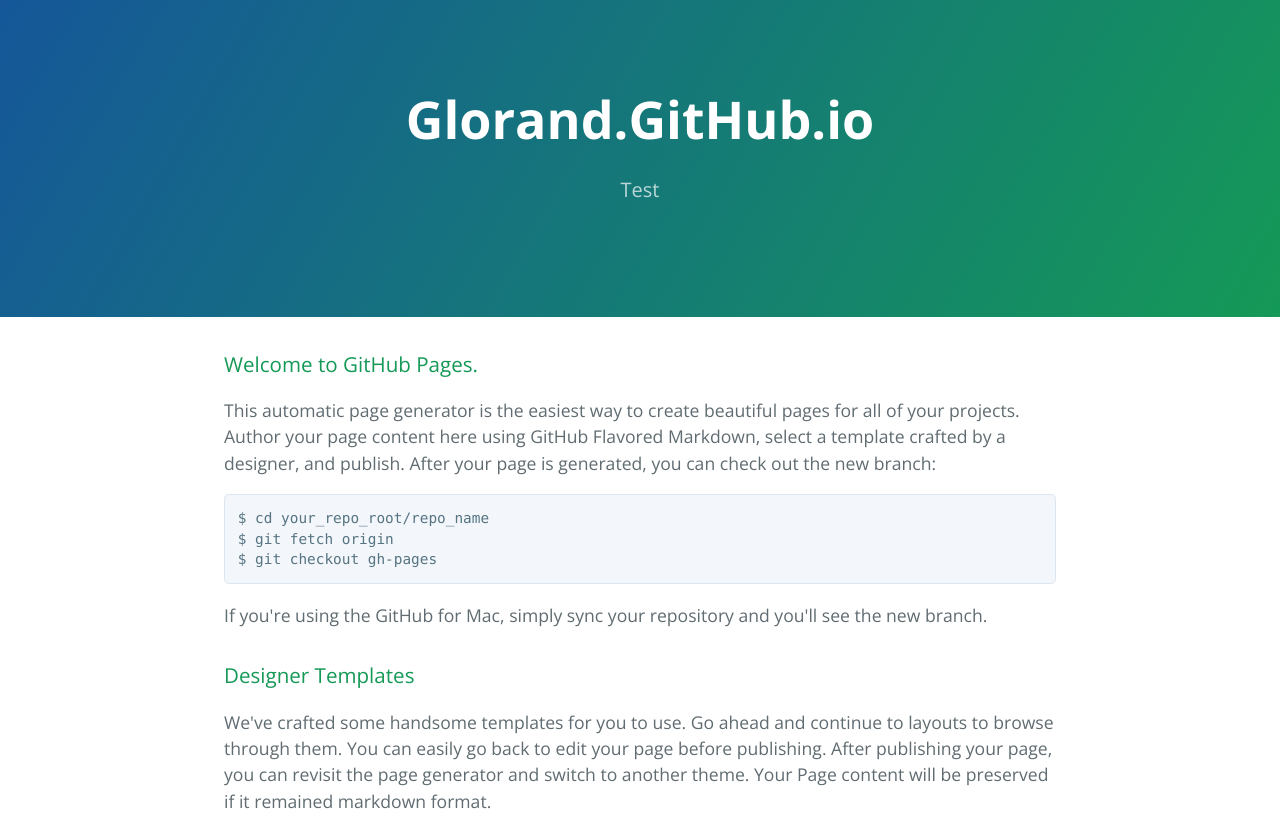
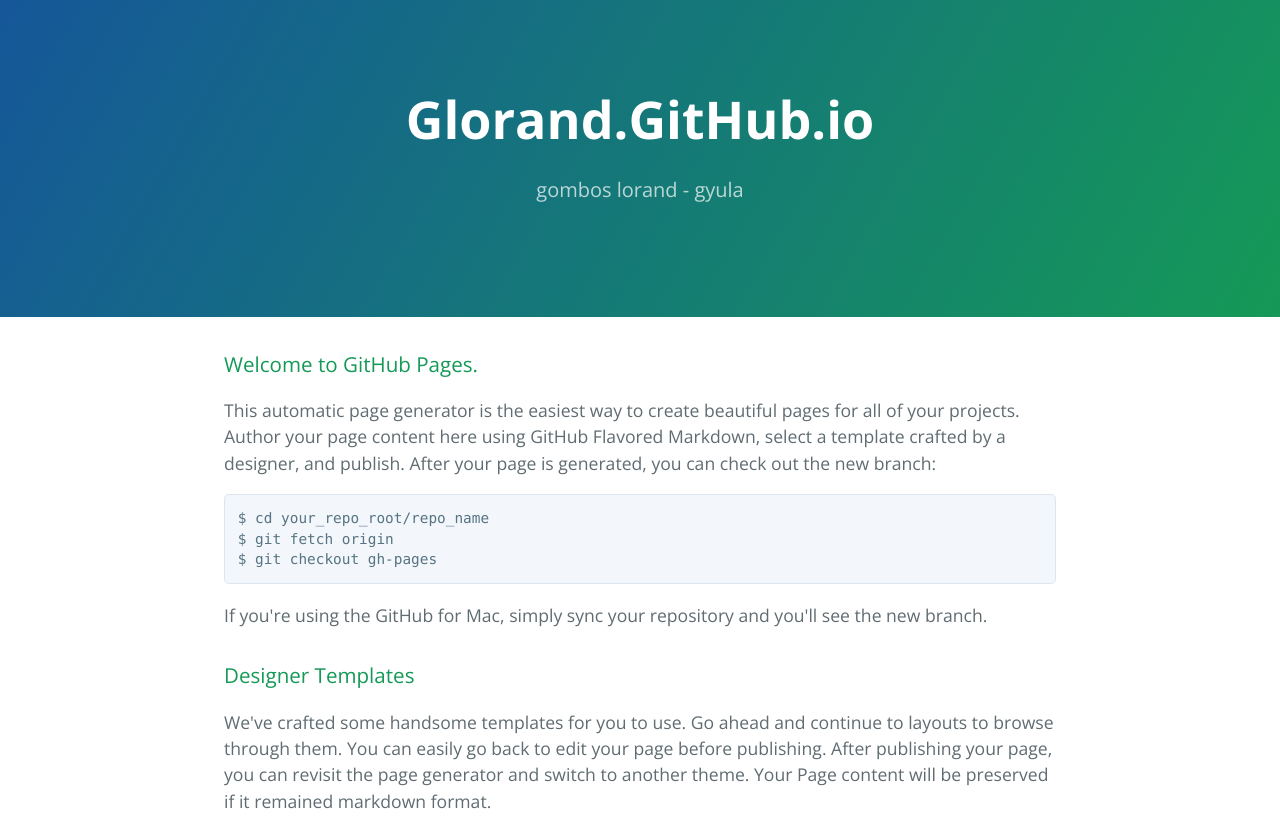
Before and after one commit to glorand/glorand.github.io, a plain HTML site: page index.html in a window 1280 px wide. Shown: the top 817 px of the page. Drawn offline with nearby package versions, Linux system fonts and the light colour scheme.

Commit message:
Update index.html

```diff
--- a/index.html
+++ b/index.html
@@ -12,7 +12,7 @@
   <body>
     <section class="page-header">
       <h1 class="project-name">Glorand.GitHub.io</h1>
-      <h2 class="project-tagline">Test</h2>
+      <h2 class="project-tagline">gombos lorand - gyula</h2>
     </section>
 
     <section class="main-content">
```
